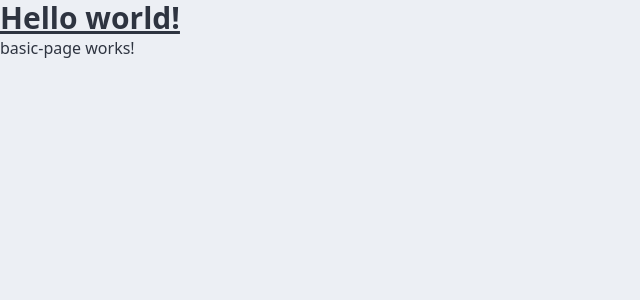
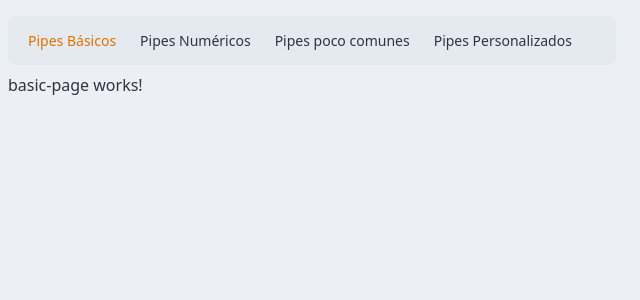
Before and after one commit to cristian-perez-incio/pipes-app-2025, an Angular app: page /basic in a window 1280 px wide. Shown: the top 300 px of the page, without its empty margins (0-640 px from the left). Built offline with nearby package versions, Linux system fonts and the light colour scheme.

Commit message:
Route reading dynamically

```diff
--- a/src/app/app.html
+++ b/src/app/app.html
@@ -1,5 +1,7 @@
-<h1 class="text-3xl font-bold underline">
-  Hello world!
-</h1>
+<main class="mx-auto max-w-7xl px-2 pt-2">
 
-<router-outlet />
+  <app-navbar />
+
+  <router-outlet />
+
+</main>
--- a/src/app/app.ts
+++ b/src/app/app.ts
@@ -1,9 +1,11 @@
 import { Component, signal } from '@angular/core';
 import { RouterOutlet } from '@angular/router';
 
+import { Navbar } from "./components/navbar/navbar";
+
 @Component({
   selector: 'app-root',
-  imports: [RouterOutlet],
+  imports: [RouterOutlet, Navbar],
   templateUrl: './app.html',
   styleUrl: './app.css'
 })
--- /dev/null
+++ b/src/app/components/navbar/navbar.html
@@ -0,0 +1,9 @@
+<ul class="menu menu-horizontal bg-base-200 rounded-box my-2">
+  @for (route of routes; track route.path) {
+  <li>
+    <a [routerLink]="route.path" routerLinkActive="text-amber-600">
+      {{route.title}}
+    </a>
+  </li>
+  }
+</ul>
--- /dev/null
+++ b/src/app/components/navbar/navbar.ts
@@ -0,0 +1,18 @@
+import { Component } from '@angular/core';
+import { RouterLink, RouterLinkActive } from "@angular/router";
+
+import { routes } from '../../app.routes';
+
+@Component({
+  selector: 'app-navbar',
+  imports: [RouterLink, RouterLinkActive],
+  templateUrl: './navbar.html'
+})
+export class Navbar {
+
+  routes = routes.map(route => ({
+    title: route.title ?? '',
+    path: route.path ?? ''
+  }))
+
+}
```
